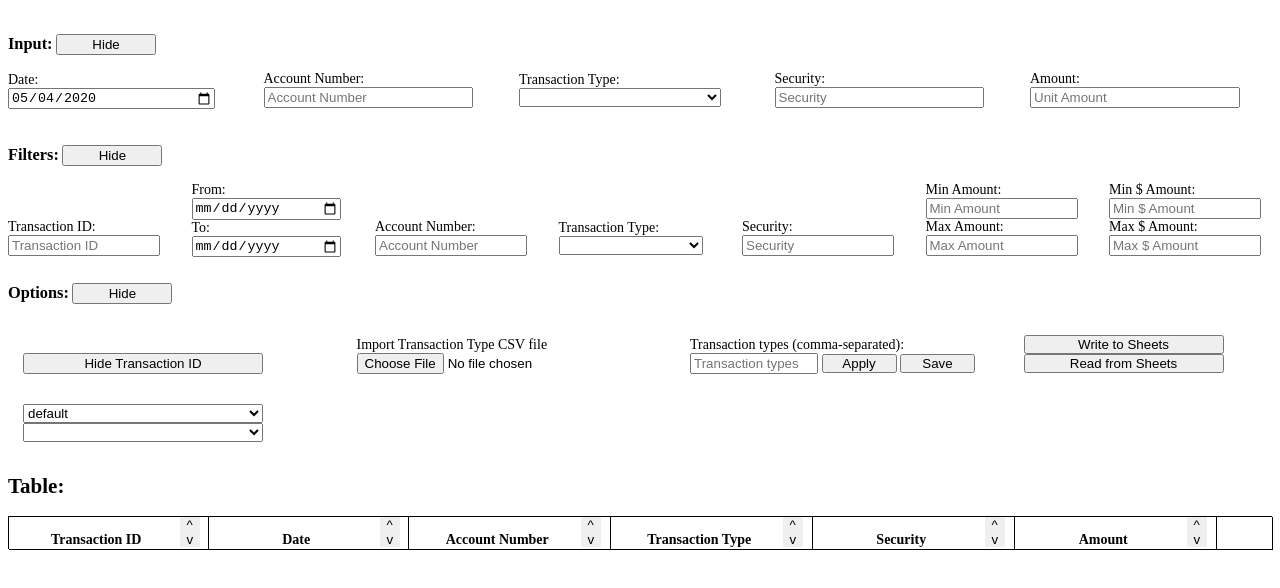
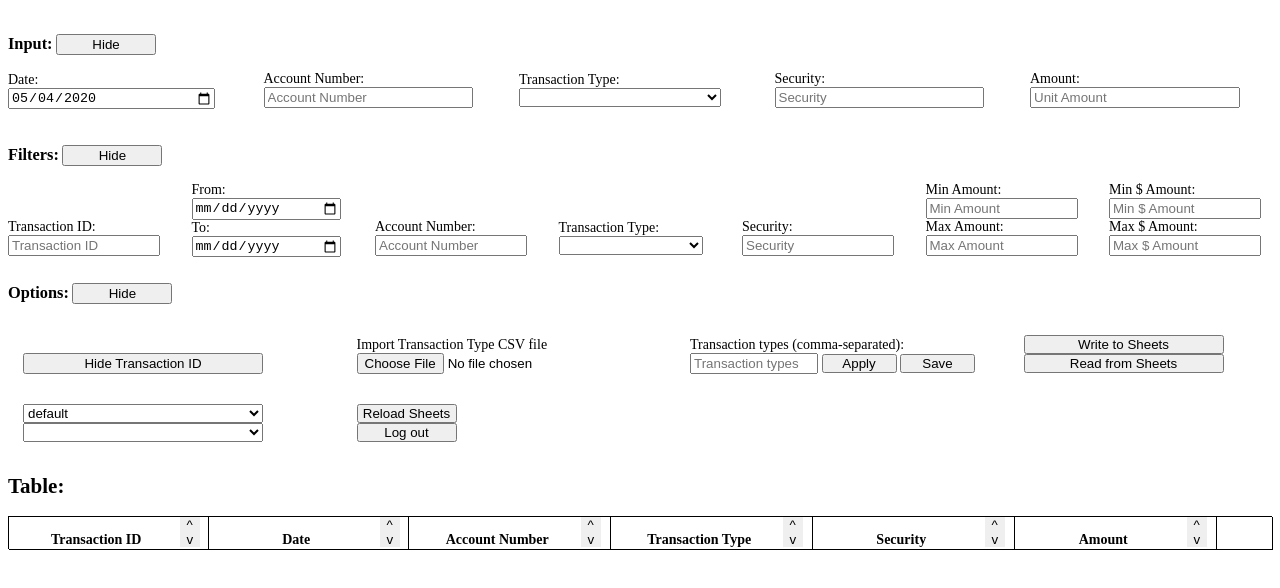
Before and after one commit to Green-Avocado/financial-transaction-web-app, a plain HTML site: page src/public/index.html in a window 1280 px wide. Drawn offline with Linux system fonts and the light colour scheme; some packages are replaced by stand-ins of ours; a script that the page names is missing.

Commit message:
feat: added reload sheet list button

```diff
--- a/src/public/index.html
+++ b/src/public/index.html
@@ -182,6 +182,11 @@
                     </section>
                 </section>
 
+                <section id="logoutSection">
+                    <button type="button" onclick="loadSheetData()">Reload Sheets</button>
+                    <button type="button" onclick="auth2.disconnect()">Log out</button>
+                </section>
+
             </form>
         </article>
 
--- a/src/public/style.css
+++ b/src/public/style.css
@@ -53,10 +53,6 @@ button {
             width: 100%;
         }
 
-#options > form > #googleSheetButtons {
-    width: 200px;
-}
-
 #options > form > section {
     display: inline-block;
     width: 300px;
@@ -81,7 +77,16 @@ button {
     #applyTypesButton {
     }
 
-    #googleSheetButtons > button {
+    #options > form > #googleSheetButtons {
+        width: 200px;
+    }
+
+    #logoutSection#logoutSection {
+        width: 100px;
+    }
+
+    #googleSheetButtons > button,
+    #logoutSection > button {
         width: 100%;
         padding: 0;
         margin: 0;
```
